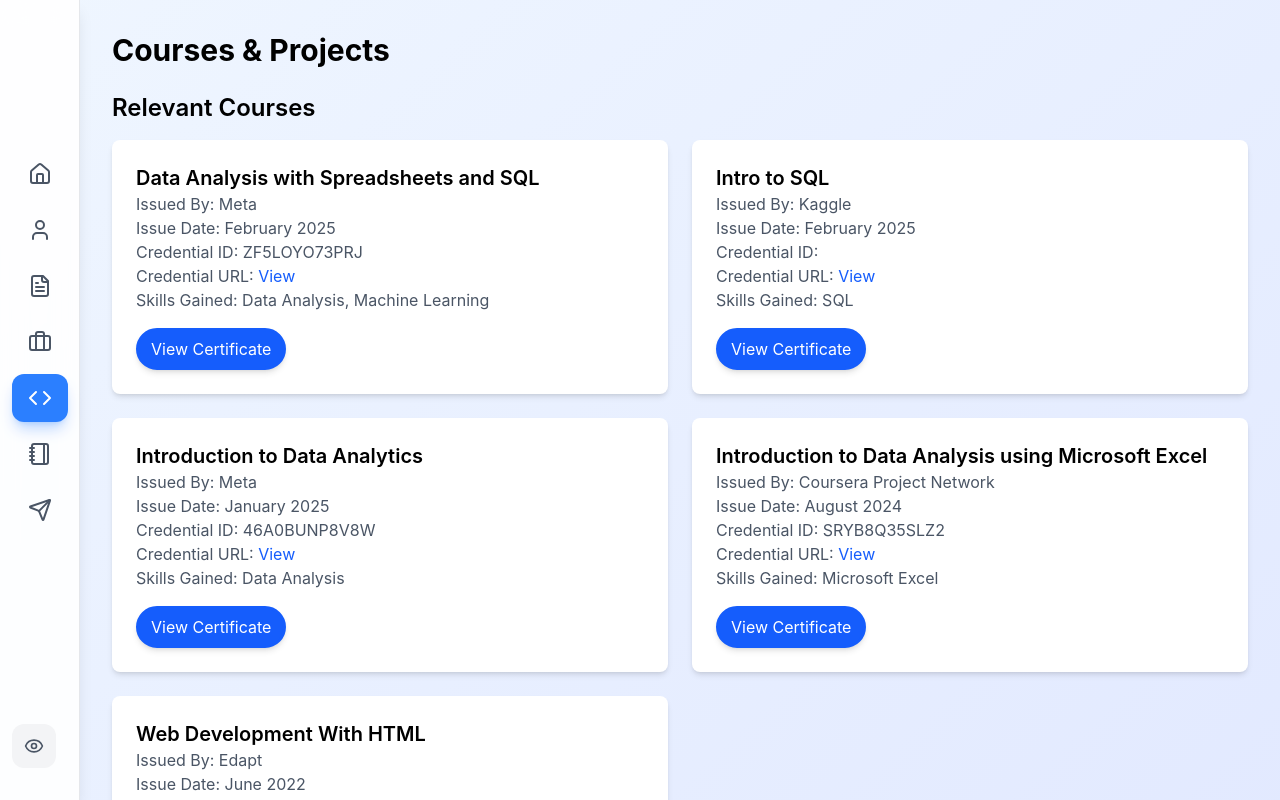
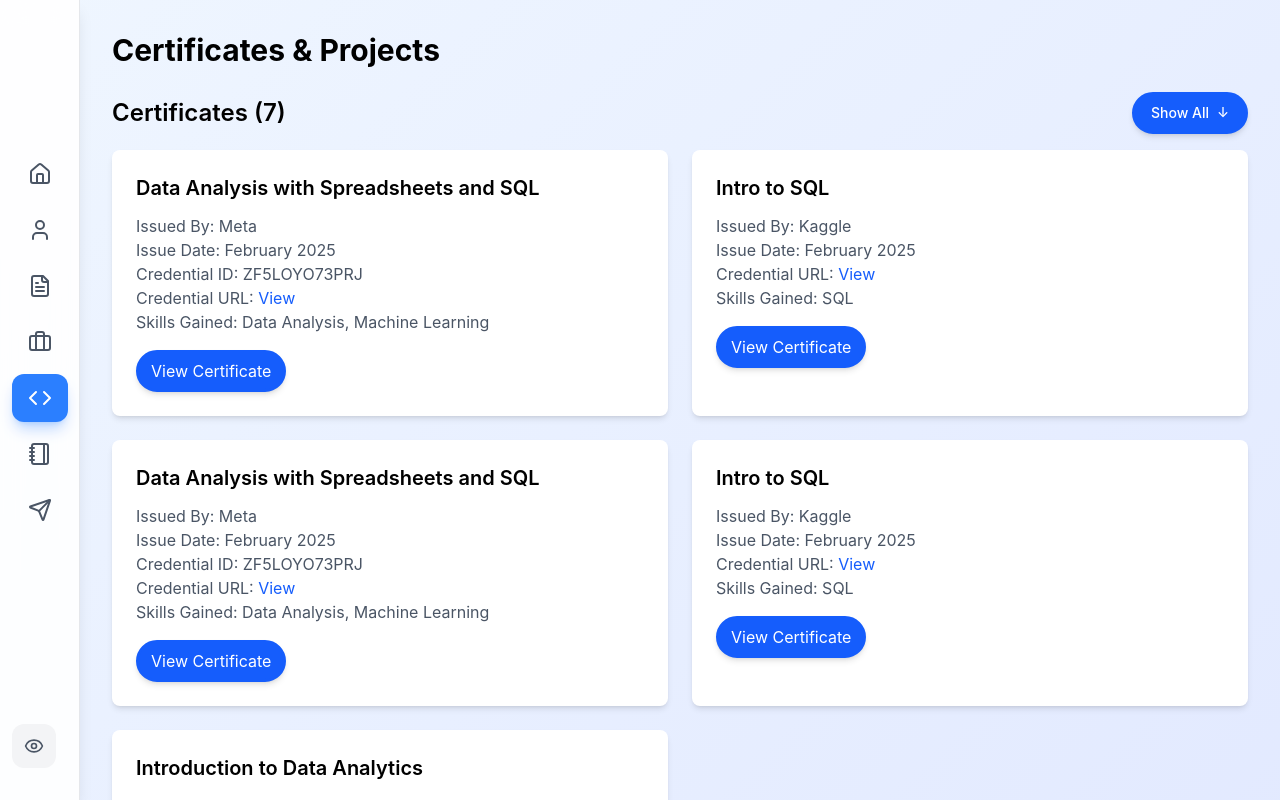
Before and after one commit to haseebk-ops/hsb-portfolio, a React (Create React App) app: page / in a window 1280 px wide. Both pictures are taken after a click on the button 40 px from the left and 398 px from the top of the page. Shown: the top 800 px of the page. Built offline with nearby package versions, Linux system fonts and the light colour scheme.

Commit message:
Course section updated

```diff
--- a/src/components/Portfolio.jsx
+++ b/src/components/Portfolio.jsx
@@ -2,11 +2,13 @@
 import { motion, AnimatePresence } from 'framer-motion';
 import ReactMarkdown from "react-markdown";
 import remarkGfm from "remark-gfm";
+// import { Link } from 'react-router-dom';
 import { Prism as SyntaxHighlighter } from "react-syntax-highlighter";
 import { dracula } from "react-syntax-highlighter/dist/esm/styles/prism";
 import {
   X, Home, Github, User, Briefcase, FileText, Code, FileUser, Menu, ChevronLeft, ChevronRight,
   Send, Notebook, Phone, Mail, Linkedin, MapPin, Instagram, ThumbsUp, Share2, Eye, EyeOff  } from 'lucide-react';
+import { div } from 'framer-motion/client';
 
 
 // Sidebar Button Component
@@ -833,6 +835,7 @@
   const [isModalOpen, setModalOpen] = useState(false);
   const [pdfUrl, setPdfUrl] = useState('');
   const [selectedProject, setSelectedProject] = useState(null);
+  const [showAll, setShowAll] = useState(false);
 
   const openModal = (url) => {
     setPdfUrl(url);
@@ -856,6 +859,7 @@
     document.body.style.overflow = 'unset';
   };
 
+
   const certificates = [
     {
       title: "Data Analysis with Spreadsheets and SQL",
@@ -864,7 +868,9 @@
       credentialId: "ZF5LOYO73PRJ",
       credentialUrl: "https://www.coursera.org/account/accomplishments/verify/ZF5LOYO73PRJ",
       skills: "Data Analysis, Machine Learning",
-      pdfUrl: "/pdf/DA2.pdf"
+      pdfUrl: "/pdf/DA2.pdf",
+      category: "Data Analytics",
+      isPinned: true
     },
     {
       title: "Intro to SQL",
@@ -872,7 +878,28 @@
       issueDate: "February 2025",
       credentialUrl: "https://www.kaggle.com/learn/certification/haseeb666/intro-to-sql",
       skills: "SQL",
-      pdfUrl: "/pdf/SQL-Kaggle.pdf"
+      pdfUrl: "/pdf/SQL-Kaggle.pdf",
+      category: "Data Analytics",
+      isPinned: true
+    },
+    {
+      title: "Data Analysis with Spreadsheets and SQL",
+      issuedBy: "Meta",
+      issueDate: "February 2025",
+      credentialId: "ZF5LOYO73PRJ",
+      credentialUrl: "https://www.coursera.org/account/accomplishments/verify/ZF5LOYO73PRJ",
+      skills: "Data Analysis, Machine Learning",
+      pdfUrl: "/pdf/DA2.pdf",
+      isPinned: true
+    },
+    {
+      title: "Intro to SQL",
+      issuedBy: "Kaggle",
+      issueDate: "February 2025",
+      credentialUrl: "https://www.kaggle.com/learn/certification/haseeb666/intro-to-sql",
+      skills: "SQL",
+      pdfUrl: "/pdf/SQL-Kaggle.pdf",
+      isPinned: true
     },
     {
       title: "Introduction to Data Analytics",
@@ -881,7 +908,8 @@
       credentialId: "46A0BUNP8V8W",
       credentialUrl: "https://www.coursera.org/account/accomplishments/verify/46A0BUNP8V8W",
       skills: "Data Analysis",
-      pdfUrl: "/pdf/DA1.pdf"
+      pdfUrl: "/pdf/DA1.pdf",
+      isPinned: true
     },
     {
       title: "Introduction to Data Analysis using Microsoft Excel",
@@ -890,7 +918,8 @@
       credentialId: "SRYB8Q35SLZ2",
       credentialUrl: "https://www.coursera.org/account/accomplishments/verify/SRYB8Q35SLZ2",
       skills: "Microsoft Excel",
-      pdfUrl: "/pdf/EX1.pdf"
+      pdfUrl: "/pdf/EX1.pdf",
+      isPinned: false
     },
     {
       title: "Web Development With HTML",
@@ -898,7 +927,8 @@
       issueDate: "June 2022",
       credentialId: "EDPT1655911527629M",
       skills: "HTML, Cascading Style Sheets (CSS)",
-      pdfUrl: "/pdf/HTML.pdf"
+      pdfUrl: "/pdf/HTML.pdf",
+      isPinned: false
     }
   ];
 
@@ -920,33 +950,64 @@
     // ... other projects
   ];
 
+  const pinnedCertificates = certificates.filter(cert => cert.isPinned);
+  const displayedCertificates = showAll ? certificates : pinnedCertificates;
 
   return (
     <div>
-      <h2 className="text-3xl font-bold mb-6">Courses & Projects</h2>
-      {/* <h2 className="text-3xl font-bold mb-6">Courses</h2> */}
+      <div className="flex items-center justify-between mb-6">
+        <h2 className="text-3xl font-bold">Certificates & Projects</h2>
+      </div>
 
-      {/* Courses Section */}
       <div className="mb-8">
-        <h3 className="text-2xl font-semibold mb-4">Relevant Courses</h3>
+        <div className="flex items-center justify-between mb-4">
+          <h3 className="text-2xl font-semibold">Certificates ({certificates.length})</h3>
+          {certificates.length > pinnedCertificates.length && (
+            <button
+              onClick={() => setShowAll(!showAll)}
+              className="relative inline-flex shadow-md items-center px-4 py-2 text-sm font-medium text-white
+                        bg-blue-600 rounded-full border-3 border-blue-600 transition-all duration-300
+                        hover:bg-transparent hover:text-blue-600 group"
+            >
+
+              <span className="relative">
+                {showAll ? 'Show Less' : 'Show All'}
+              </span>
+              <span className={`ml-2 transform transition-transform duration-300 ${showAll ? 'rotate-180' : 'rotate-0'}`}>
+                ↓
+              </span>
+            </button>
+          )}
+        </div>
 
         <div className="grid md:grid-cols-2 gap-6">
-          {certificates.map((cert, index) => (
-            <div key={index} className="bg-white p-6 rounded-lg shadow-md hover:shadow-lg transition-all duration-300">
-              <h4 className="text-xl font-semibold">{cert.title}</h4>
+          {displayedCertificates.map((cert, index) => (
+            <div
+              key={index}
+              className="bg-white p-6 rounded-lg shadow-md hover:shadow-lg transition-all duration-300
+                         transform opacity-0 animate-fade-slide-up"
+              style={{
+                animationDelay: `${index * 100}ms`,
+                animationFillMode: 'forwards'
+              }}
+            >
+              <h4 className="text-xl font-semibold mb-3">{cert.title}</h4>
               <p className="text-gray-600">Issued By: {cert.issuedBy}</p>
               <p className="text-gray-600">Issue Date: {cert.issueDate}</p>
-              <p className="text-gray-600">Credential ID: {cert.credentialId}</p>
+              {cert.credentialId && (
+                <p className="text-gray-600">Credential ID: {cert.credentialId}</p>
+              )}
               {cert.credentialUrl && (
                 <p className="text-gray-600">
-                  Credential URL: <a href={cert.credentialUrl} target="_blank" className="text-blue-600 hover:underline">View</a>
+                  Credential URL: <a href={cert.credentialUrl} target="_blank" rel="noopener noreferrer" className="text-blue-600 hover:underline">View</a>
                 </p>
               )}
               <p className="text-gray-600">Skills Gained: {cert.skills}</p>
               <div className="mt-4">
                 <button
-                  className="bg-blue-600 text-white px-3 py-1.5 rounded-full shadow-md border-3 border-blue-600 transition-all
-                    hover:bg-transparent hover:text-blue-600"
+                  className="bg-blue-600 text-white px-3 py-1.5 rounded-full shadow-md border-3 border-blue-600
+                            transition-all duration-300 hover:bg-transparent hover:text-blue-600
+                            focus:outline-none focus:ring-2 focus:ring-blue-500 focus:ring-offset-2"
                   onClick={() => openModal(cert.pdfUrl)}
                 >
                   View Certificate
@@ -957,7 +1018,23 @@
         </div>
       </div>
 
-      {/* PDF Modal */}
+      <style jsx>{`
+        @keyframes fade-slide-up {
+          0% {
+            opacity: 0;
+            transform: translateY(20px);
+          }
+          100% {
+            opacity: 1;
+            transform: translateY(0);
+          }
+        }
+
+        .animate-fade-slide-up {
+          animation: fade-slide-up 0.5s ease-out;
+        }
+      `}</style>
+
       <PDFModal
         isOpen={isModalOpen}
         onClose={closeModal}
```
Also changed, not shown: src/components/ProModal.jsx (deleted, +0 -162 lines).
